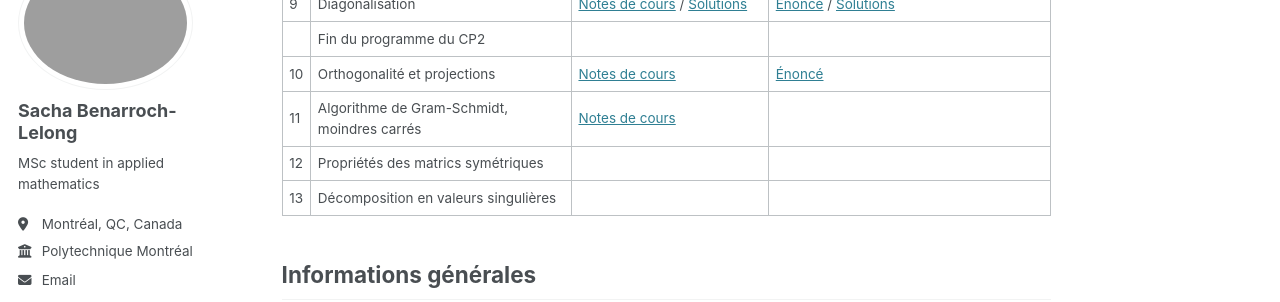
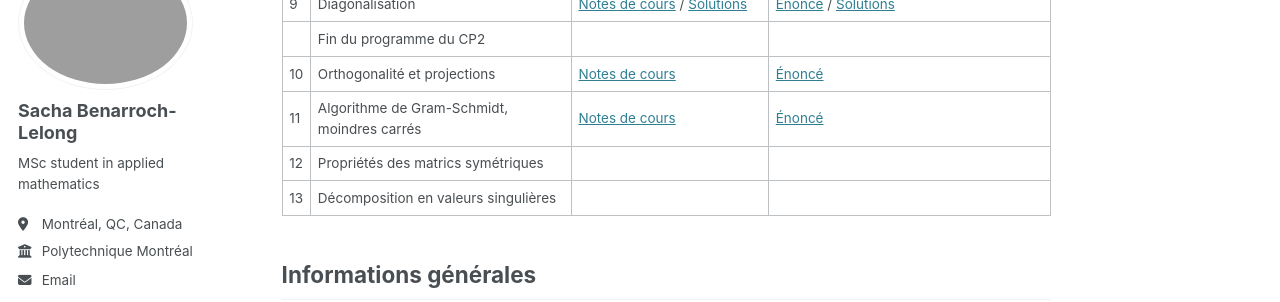
Before and after one commit to sblelong/sblelong.github.io, a Jekyll site: the page built from _teaching/mth1008.md, in a window 1280 px wide and 900 px high, scrolled down 886 px. Shown: the part 150-452 px from the top of the window. Built offline with Jekyll 4.4.1, drawn with Linux system fonts in a browser that asks for light colours; some web fonts are replaced.

Commit message:
upload td11

```diff
--- a/_teaching/mth1008.md
+++ b/_teaching/mth1008.md
@@ -31,7 +31,7 @@ date: 2026-01-01
 | 9   | Diagonalisation                                                     | [Notes de cours](/files/mth1008/cours/c9.pdf) / [Solutions](/files/mth1008/cours/sc9.pdf)                                                                                              | [Énoncé](/files/mth1008/td/td9.pdf) / [Solutions](/files/mth1008/td/td9-solutions.pdf)                                                                                                                                        |
 |     | Fin du programme du CP2                                             |                                                                                                                                                                                        |
 | 10  | Orthogonalité et projections                                        | [Notes de cours](/files/mth1008/cours/c10.pdf)                                                                                                                                         | [Énoncé](/files/mth1008/td/td10.pdf)                                                                                                                                                                                          |
-| 11  | Algorithme de Gram-Schmidt, moindres carrés                         | [Notes de cours](/files/mth1008/cours/c11.pdf)                                                                                                                                         |                                                                                                                                                                                                                               |
+| 11  | Algorithme de Gram-Schmidt, moindres carrés                         | [Notes de cours](/files/mth1008/cours/c11.pdf)                                                                                                                                         | [Énoncé](/files/mth1008/td/td11.pdf)                                                                                                                                                                                          |
 | 12  | Propriétés des matrics symétriques                                  |                                                                                                                                                                                        |                                                                                                                                                                                                                               |
 | 13  | Décomposition en valeurs singulières                                |                                                                                                                                                                                        |                                                                                                                                                                                                                               |
 
```
Also changed, not shown: 1 other file.
